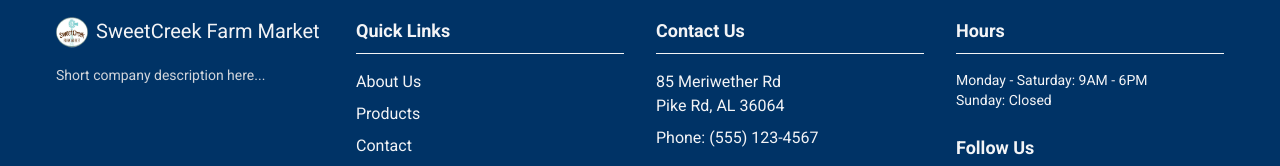
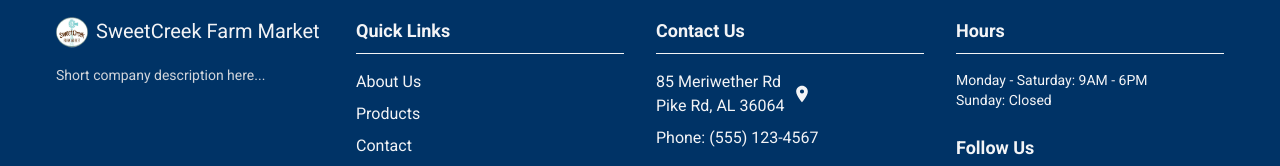
Before and after one commit to shyjuezy/sweet-creek-market, a Next.js app: page / in a window 1280 px wide. Shown: the part 2535-2701 px from the top of the page. Built offline with nearby package versions, Linux system fonts and the light colour scheme.

Commit message:
Added google map link to address

```diff
--- a/src/components/footer.tsx
+++ b/src/components/footer.tsx
@@ -33,10 +33,25 @@ export function Footer() {
                 href="https://maps.google.com/?q=85+Meriwether+Rd,+Pike+Rd,+AL+36064"
                 target="_blank"
                 rel="noopener noreferrer"
-                className="transition-colors duration-200 hover:text-gray-300"
+                className="group flex items-center gap-2 transition-colors duration-200 hover:text-gray-300"
               >
-                <p>85 Meriwether Rd</p>
-                <p>Pike Rd, AL 36064</p>
+                <div>
+                  <p>85 Meriwether Rd</p>
+                  <p>Pike Rd, AL 36064</p>
+                </div>
+                {/* Location Icon */}
+                <svg
+                  xmlns="http://www.w3.org/2000/svg"
+                  width="20"
+                  height="20"
+                  viewBox="0 0 24 24"
+                  className="group-hover:text-gray-300"
+                >
+                  <path
+                    fill="currentColor"
+                    d="M12 2C8.13 2 5 5.13 5 9c0 5.25 7 13 7 13s7-7.75 7-13c0-3.87-3.13-7-7-7m0 9.5a2.5 2.5 0 0 1 0-5a2.5 2.5 0 0 1 0 5"
+                  />
+                </svg>
               </Link>
               <p className="mt-2">Phone: (555) 123-4567</p>
             </address>
```
